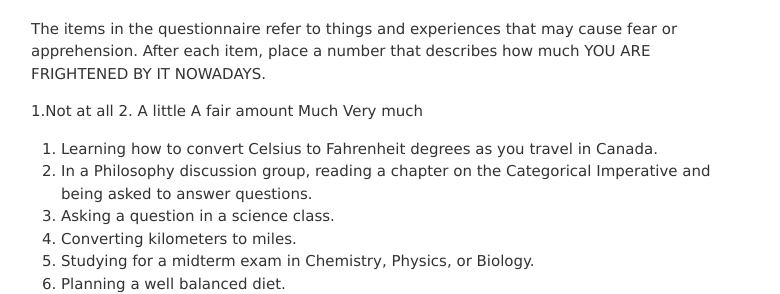
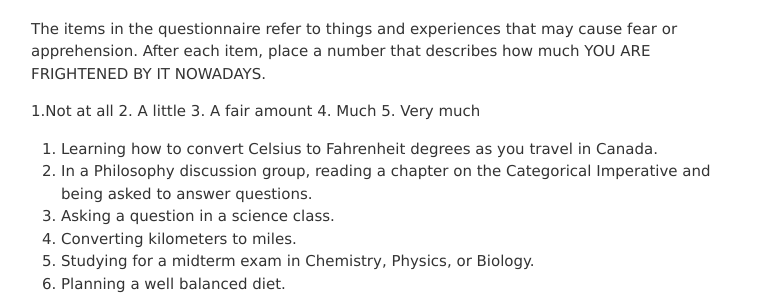
Before and after one commit to jvmallow/jvmallow.github.io, a Jekyll site: the page built from _posts/2025-05-31-Science_Anxiety.md, in a window 1280 px wide and 900 px high, scrolled down 3039 px. Shown: the part 158-452 px from the top of the window, without its empty margins (249-1029 px from the left). Built offline with Jekyll 4.4.1, drawn with Linux system fonts in a browser that asks for light colours; a script that is not in the unit is left out.

Commit message:
Update 2025-05-31-Science_Anxiety.md

```diff
--- a/_posts/2025-05-31-Science_Anxiety.md
+++ b/_posts/2025-05-31-Science_Anxiety.md
@@ -80,7 +80,7 @@ SCIENCE ANXIETY QUESTIONNAIRE
 
 The items in the questionnaire refer to things and experiences that may cause fear or apprehension. After each item, place a number that describes how much YOU ARE FRIGHTENED BY IT NOWADAYS.
 
- 1.Not at all       2. A little      A fair amount          Much             Very much
+ 1.Not at all       2. A little      3. A fair amount          4. Much             5. Very much
 
  1.	Learning how to convert Celsius to Fahrenheit degrees as you travel in Canada.
  2.	In a Philosophy discussion group, reading a chapter on the Categorical Imperative and being asked to answer questions.
```
